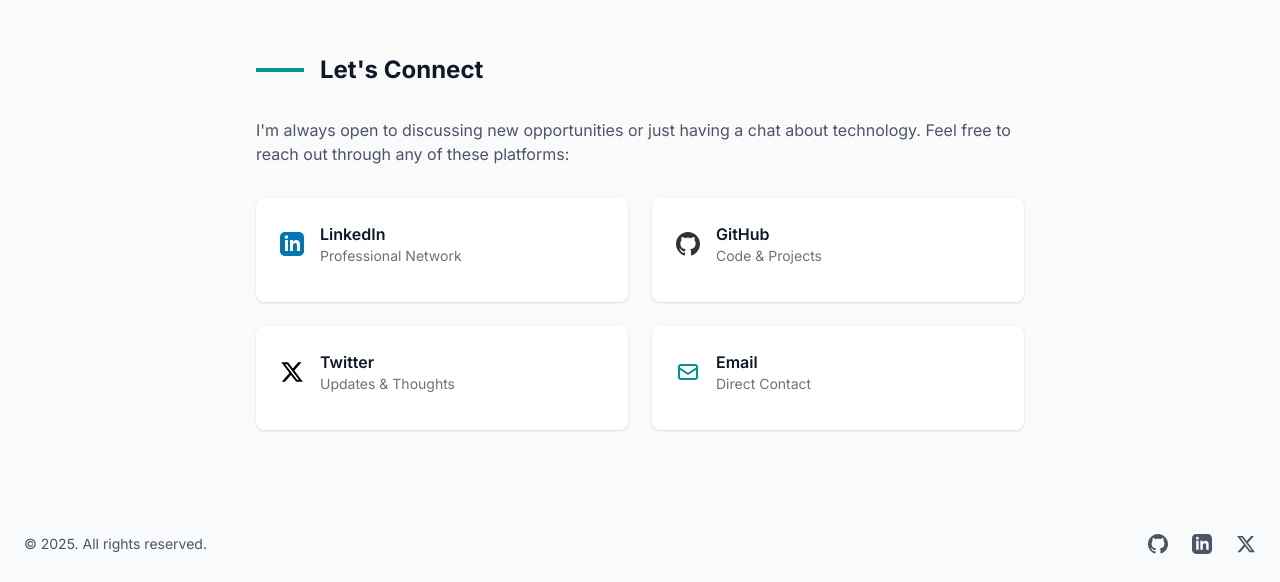
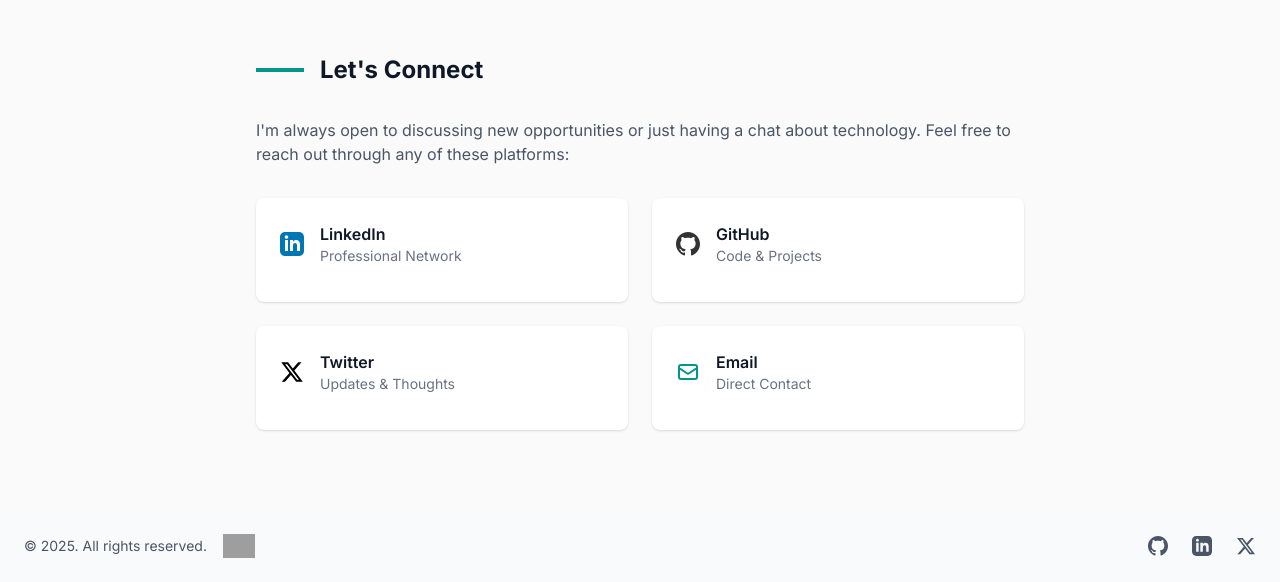
Before and after one commit to danielkleach/portfolio, a Next.js app: page / in a window 1280 px wide. Shown: the part 3482-4064 px from the top of the page. Built offline with nearby package versions, Linux system fonts and the light colour scheme; grey boxes are pictures that could not be loaded.

Commit message:
Adding VibesGuard badge for testing

```diff
--- a/next.config.ts
+++ b/next.config.ts
@@ -27,7 +27,7 @@ const securityHeaders = [
   },
   {
     key: "Content-Security-Policy",
-    value: "default-src 'self'; script-src 'self' 'unsafe-inline'; style-src 'self' 'unsafe-inline'; object-src 'none'",
+    value: "default-src 'self'; img-src 'self' https://vibesguard.com; script-src 'self' 'unsafe-inline'; style-src 'self' 'unsafe-inline'; object-src 'none'",
   },
   {
     key: "Cross-Origin-Opener-Policy",
--- a/src/components/Footer.tsx
+++ b/src/components/Footer.tsx
@@ -1,12 +1,23 @@
 'use client'
 
 import Link from 'next/link'
+import Image from 'next/image'
 
 export default function Footer() {
   return (
     <footer className="bg-gray-50 py-6">
       <div className="container flex justify-between items-center text-sm text-gray-600">
-        <p>© 2025. All rights reserved.</p>
+        <div className="flex items-center gap-4">
+          <p>© 2025. All rights reserved.</p>
+          <Image
+            src="https://vibesguard.com/badge/4dc47b2b-cac4-4d87-8cb5-18780503f996"
+            alt="VibesGuard Security Badge"
+            width={80}
+            height={24}
+            className="h-6 w-auto"
+            unoptimized
+          />
+        </div>
         <div className="flex gap-6">
           <Link
             href="https://github.com/danielkleach"
```
